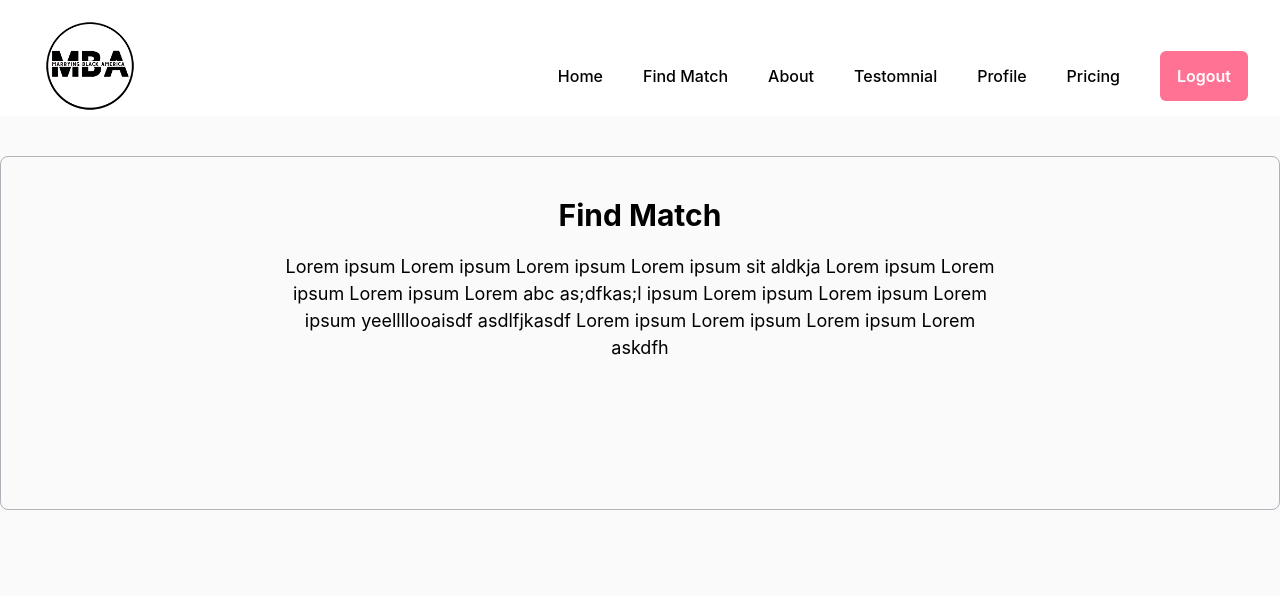
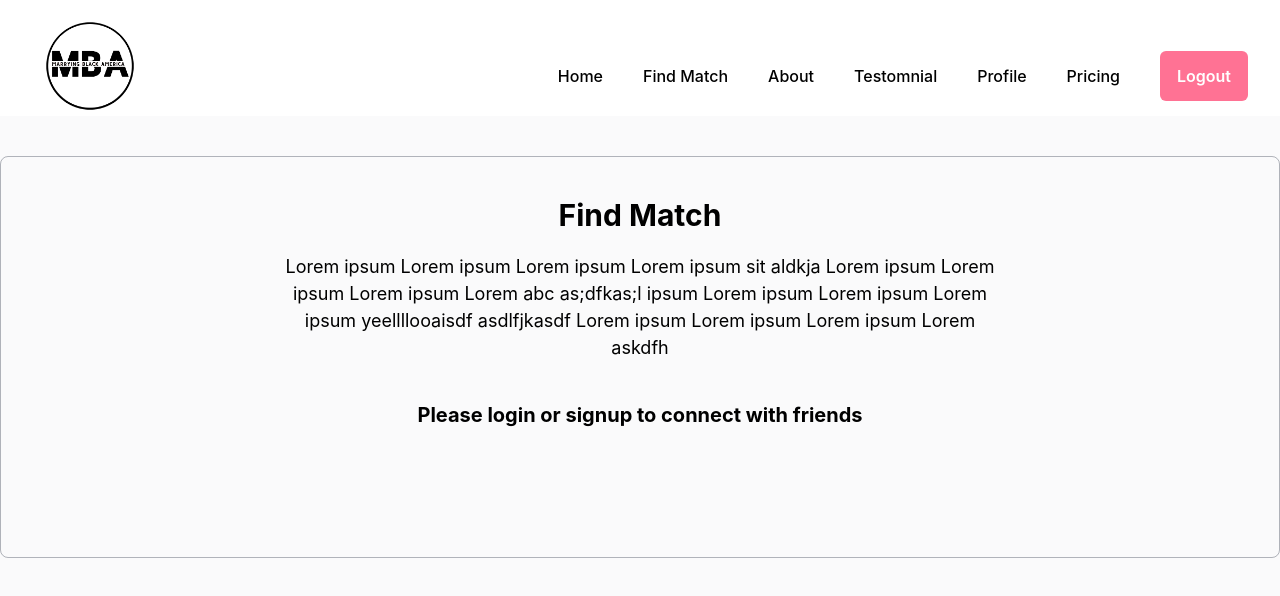
Before and after one commit to HyderAshfaq81/BJ-Social, a React (Create React App) app: page /find_matches in a window 1280 px wide. Shown: the top 596 px of the page. Built offline with nearby package versions, Linux system fonts and the light colour scheme.

Commit message:
fix production issye

```diff
--- a/src/Components/Home/FindMatch.js
+++ b/src/Components/Home/FindMatch.js
@@ -11,7 +11,7 @@ const FindMatch = () => {
   useEffect(() => {
     const token = localStorage.getItem('authToken')
     if (!token) {
-      toast.error('you need to signup of login to continue')
+      toast.error('You need to signup or login to continue')
     }
   },[])
   return (
@@ -29,6 +29,9 @@ const FindMatch = () => {
       </div>
       <div className="w-[90%] flex flex-col justify-center m-auto">
         <div className="flex justify-evenly w-[100%]">
+          {allProfiles.length === 0 &&
+            <div className="font-bold text-xl mb-5 text-3xl"> Please login or signup to connect with friends </div>
+          }
           {allProfiles !== null &&
             allProfiles?.slice(0,3)?.map((profile, index) => {
               return(
--- a/src/Components/Home/HomePage.js
+++ b/src/Components/Home/HomePage.js
@@ -20,11 +20,11 @@ const HomePage  = () => {
     <>
       <NavBar />
       <HowItWorks />
+      <FindMatch />
       <About />
       <Reviews />
       <ContactUs />
       <Footer />
-      {/* {allProfiles?.length < 0 && <FindMatch /> }*/}
     </>
   )
 }
--- a/src/pages/FindMatches/FindMatches.js
+++ b/src/pages/FindMatches/FindMatches.js
@@ -36,6 +36,9 @@ const FindMatches = () => {
                 </div>
               </div>
             </div>
+            {!totalItems &&
+              <div className="font-bold text-xl mb-5 text-3xl"> Please login or signup to connect with friends </div>
+            }
             <div className="w-full grid grid-cols-3 justify-center m-auto gap-6">
               {allProfiles?.map((profile, index) => {
                 return(
```
